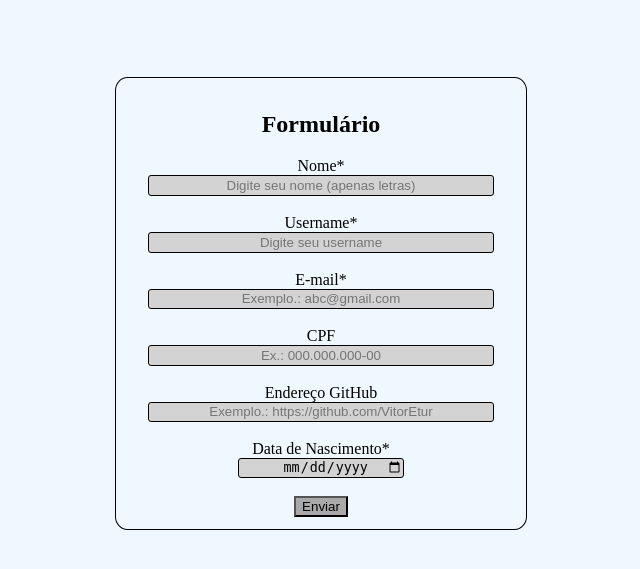
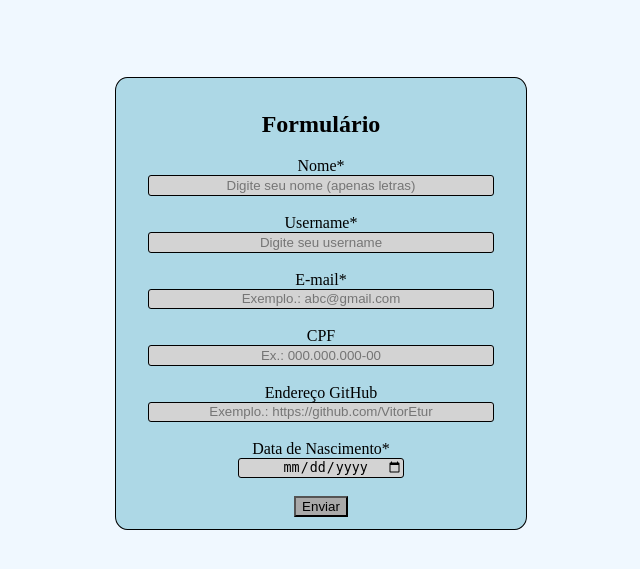
Before and after one commit to VitorEtur/FormularioSimples, a PHP site: page / in a window 1280 px wide. Shown: the top 569 px of the page, without its empty margins (319-959 px from the left). Run offline with PHP 8.4, Linux system fonts and the light colour scheme.

Commit message:
Update style.css

```diff
--- a/style.css
+++ b/style.css
@@ -12,6 +12,7 @@ img {
 }
 
 .formulario {
+  background: lightblue;
   text-align: center;
   border: 1px solid;
   border-radius: 3%;
```
